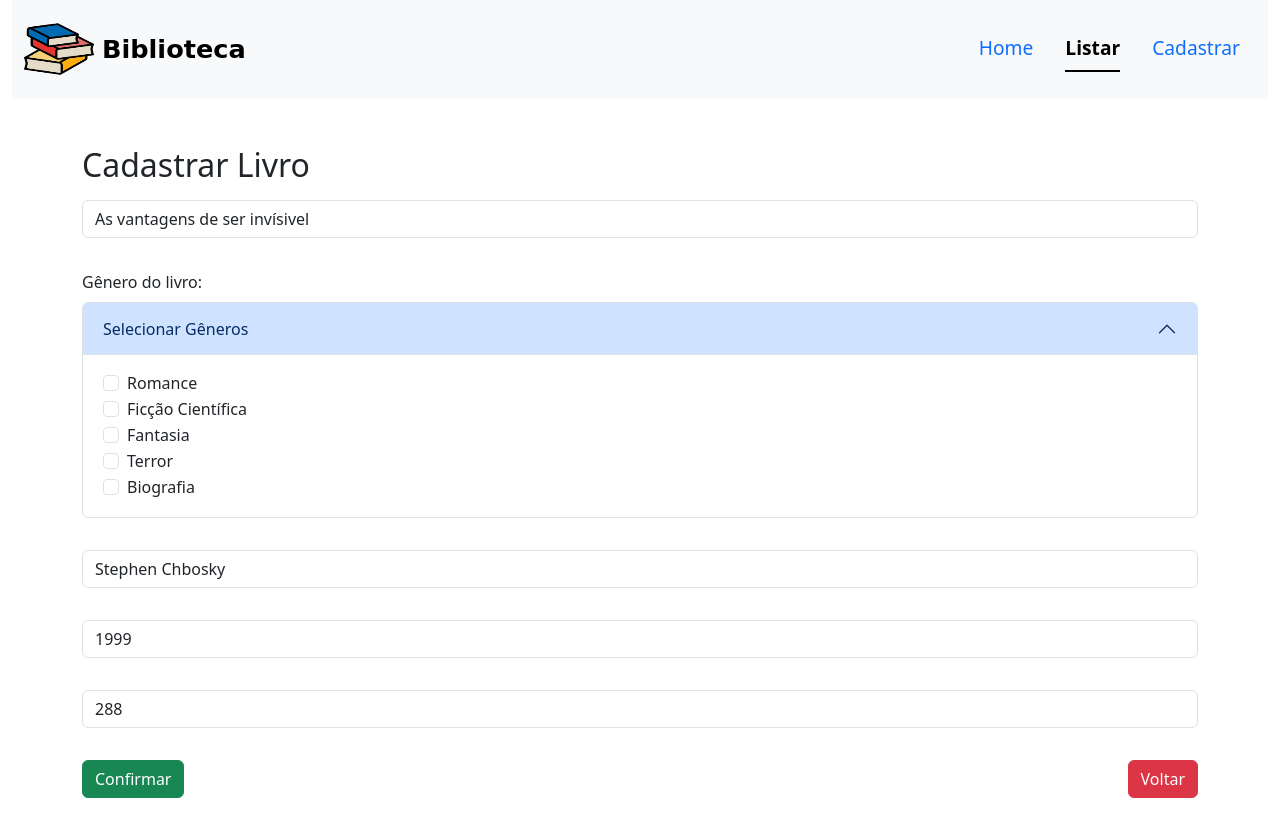
After one commit to vitor1209/SW1_2025, a PHP site: page /biblioteca/form_atualizar.php?id=2 in a window 1280 px wide, after a click on "Selecionar Gêneros". The commit adds this page. Run offline with PHP 8.4, Linux system fonts and the light colour scheme; data comes from the database, SQL or seed files in the repository.

Commit message:
Add files via upload

```diff
--- /dev/null
+++ b/biblioteca/form_atualizar.php
@@ -0,0 +1,112 @@
+<!DOCTYPE html>
+<html lang="pt-br">
+<head>
+    <meta charset="UTF-8">
+    <meta name="viewport" content="width=device-width, initial-scale=1.0">
+    <link href="https://cdn.jsdelivr.net/npm/bootstrap@5.3.7/dist/css/bootstrap.min.css" rel="stylesheet" integrity="sha384-LN+7fdVzj6u52u30Kp6M/trliBMCMKTyK833zpbD+pXdCLuTusPj697FH4R/5mcr" crossorigin="anonymous">
+    <link rel="stylesheet" href="estilo/index.css">
+    <title>Biblioteca</title>
+</head>
+<body>
+    <?php
+        require 'conexao.php';
+        include 'componentes\menu.php';
+        menu("Listar");
+        $id = $_GET['id'];
+    ?>
+
+    <section class="container-xl">
+        <h2 class= "mb-3">Cadastrar Livro</h2>
+            <form class="row g-3" action="#" method = "POST">
+
+
+            <?php
+                require 'conexao.php';
+                $sql = "SELECT * FROM livro WHERE id = $id ";
+                $stmt = $pdo->query($sql);
+                // $produto = $stmt->fetchALL(PDO:: FETCH_ASSOC);
+                // echo "<pre>";
+                // var_dump($produto[2]);
+
+                while ($livro = $stmt->fetch (PDO:: FETCH_ASSOC)) {
+                    $titulo = $livro['titulo'];
+                    $autor = $livro['autor'];
+                    $generosSelecionados = explode(',', $livro['genero']);
+                    $ano = $livro['ano'];
+                    $paginas = $livro['paginas'];
+                }
+            ?>
+
+                <div class="mb-3">
+                    <input class="form-control" type="text" name="titulo" value="<?php echo"$titulo";?>" required >
+                </div>
+
+               <div class="mb-3">
+                <label class="form-label">Gênero do livro:</label>
+
+                <div class="accordion" id="accordionGenero">
+                    <div class="accordion-item">
+                        <h2 class="accordion-header" id="headingGenero">
+                            <button class="accordion-button collapsed" type="button" data-bs-toggle="collapse" data-bs-target="#collapseGenero" aria-expanded="false" aria-controls="collapseGenero">
+                                Selecionar Gêneros
+                            </button>
+                        </h2>
+                        <div id="collapseGenero" class="accordion-collapse collapse" aria-labelledby="headingGenero" data-bs-parent="#accordionGenero">
+                            <div class="accordion-body">
+                            <div class="form-check">
+                                <input class="form-check-input" type="checkbox" name="genero[]" value="Romance" id="genero-romance"
+                                <?php if (in_array('Romance', $generosSelecionados)) echo 'checked'; ?>>
+                                <label class="form-check-label" for="genero-romance">Romance</label>
+                            </div>
+
+                            <div class="form-check">
+                                <input class="form-check-input" type="checkbox" name="genero[]" value="Ficção Científica" id="genero-ficcao"
+                                <?php if (in_array('Ficção Científica', $generosSelecionados)) echo 'checked'; ?>>
+                                <label class="form-check-label" for="genero-ficcao">Ficção Científica</label>
+                            </div>
+
+                            <div class="form-check">
+                                <input class="form-check-input" type="checkbox" name="genero[]" value="Fantasia" id="genero-fantasia"
+                                <?php if (in_array('Fantasia', $generosSelecionados)) echo 'checked'; ?>>
+                                <label class="form-check-label" for="genero-fantasia">Fantasia</label>
+                            </div>
+
+                            <div class="form-check">
+                                <input class="form-check-input" type="checkbox" name="genero[]" value="Terror" id="genero-terror"
+                                <?php if (in_array('Terror', $generosSelecionados)) echo 'checked'; ?>>
+                                <label class="form-check-label" for="genero-terror">Terror</label>
+                            </div>
+
+                            <div class="form-check">
+                                <input class="form-check-input" type="checkbox" name="genero[]" value="Biografia" id="genero-biografia"
+                                <?php if (in_array('Biografia', $generosSelecionados)) echo 'checked'; ?>>
+                                <label class="form-check-label" for="genero-biografia">Biografia</label>
+                            </div>
+
+                            </div>
+                        </div>
+                    </div>
+                </div>
+            </div>
+
+                <div class="mb-3">
+                    <input class="form-control" type="text" name="autor" required value="<?php echo"$autor";?>">
+                </div>
+                <div class="mb-3">
+                    <input class="form-control" type="number" name="ano" required value="<?php echo"$ano";?>">
+                </div>
+                <div class="mb-3">
+                    <input class="form-control" type="number" name="paginas" required value="<?php echo"$paginas";?>">
+                </div>
+
+                <div class= "mb-3 d-flex justify-content-between">
+                    <button type="submit" class="btn btn-success mb-3">Confirmar</button>
+                    <a href="index.php" class="btn btn-danger mb-3">Voltar</a>
+                </div>
+            </form>
+    </section>
+
+
+<script src="https://cdn.jsdelivr.net/npm/bootstrap@5.3.7/dist/js/bootstrap.bundle.min.js" integrity="sha384-ndDqU0Gzau9qJ1lfW4pNLlhNTkCfHzAVBReH9diLvGRem5+R9g2FzA8ZGN954O5Q" crossorigin="anonymous"></script>
+</body>
+</html>
```
Also changed, not shown: biblioteca/index.php (+33 -37 lines), biblioteca/listar.php (+8 -0 lines).
